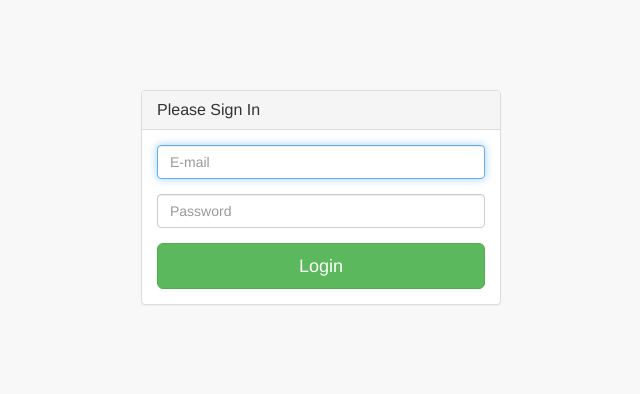
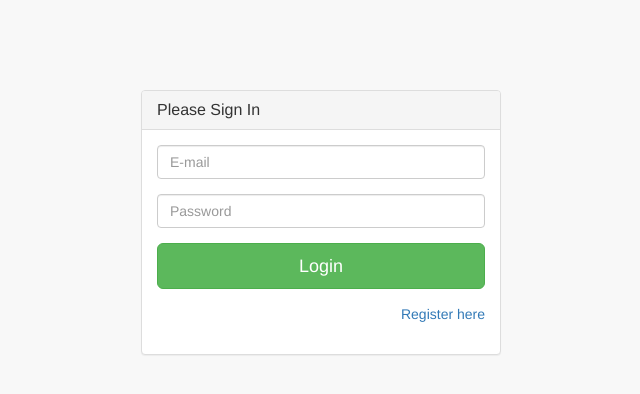
Before and after one commit to KospoAmela/job-finding, a PHP site: page /webprogramming/login.html in a window 1280 px wide. Shown: the top 394 px of the page, without its empty margins (319-959 px from the left). Run offline with PHP 8.4, Linux system fonts and the light colour scheme.

Commit message:
added register form

```diff
--- a/assets/css/startmin.css
+++ b/assets/css/startmin.css
@@ -4,6 +4,9 @@
  * For details, see http://www.apache.org/licenses/LICENSE-2.0.
  */
 
+.regular-user {
+  display: none;
+}
 body {
     background-color: #f8f8f8;
 }
--- a/login.html
+++ b/login.html
@@ -28,10 +28,10 @@
         <script src="https://cdnjs.cloudflare.com/ajax/libs/respond.js/1.4.2/respond.min.js"></script>
         <![endif]-->
     </head>
-    <body>
+    <body style="display:none">
 
         <div class="container">
-            <div class="row">
+            <div  id="login-form-container" class="row">
                 <div class="col-md-4 col-md-offset-4">
                     <div class="login-panel panel panel-default">
                         <div class="panel-heading">
@@ -47,7 +47,55 @@
                                         <input id="password" class="form-control" placeholder="Password" name="password" type="password" value="">
                                     </div>
                                     <!-- Change this to a button or input when using this as a form -->
-                                    <button id="login-link" onClick = "doLogin();" class="btn btn-lg btn-success btn-block">Login</button>
+                                    <div class="form-group">
+                                        <button id="login-link" onclick="doLogin();" class="btn btn-lg btn-success btn-block">Login</button>
+                                    </div>
+                                    <div class="form-group pull-right">
+                                        <a href="#" onclick="showRegisterForm()">Register here</a>
+                                    </div>
+                                </fieldset>
+                            </form>
+                        </div>
+                    </div>
+                </div>
+            </div>
+
+            <div id="register-form-alert" class="row hidden" style="margin-top:50px">
+              <div class="alert alert-success" role="alert">
+                This is a success alert—check it out!
+              </div>
+            </div>
+            <div id="register-form-container" class="row hidden">
+                <div class="col-md-4 col-md-offset-4">
+                    <div class="login-panel panel panel-default">
+                        <div class="panel-heading">
+                            <h3 class="panel-title">Register form</h3>
+                        </div>
+                        <div class="panel-body">
+                            <form role="form">
+                                <fieldset>
+                                    <div class="form-group">
+                                        <input id="register-name" class="form-control" placeholder="Name" name="name" type="text" autofocus>
+                                    </div>
+                                    <div class="form-group">
+                                        <input id="register-surname" class="form-control" placeholder="Surname" name="surname" type="text" autofocus>
+                                    </div>
+                                    <div class="form-group">
+                                        <input id="register-email" class="form-control" placeholder="E-mail" name="email" type="email" autofocus>
+                                    </div>
+                                    <div class="form-group">
+                                        <input id="register-username" class="form-control" placeholder="Username" name="username" type="text" autofocus>
+                                    </div>
+                                    <div class="form-group">
+                                        <input id="register-password" class="form-control" placeholder="Password" name="password" type="password" value="">
+                                    </div>
+                                    <!-- Change this to a button or input when using this as a form -->
+                                    <div class="form-group">
+                                        <button id="register-link" onclick="doRegister();" class="btn btn-lg btn-success btn-block">Register</button>
+                                    </div>
+                                    <div class="form-group pull-right">
+                                        <a href="#" onclick="showLoginForm()">Back to login</a>
+                                    </div>
                                 </fieldset>
                             </form>
                         </div>
@@ -63,22 +111,58 @@
         <script src="./assets/js/bootstrap.min.js"></script>
 
         <script type="text/javascript">
+
+            $(function(){
+              if(window.localStorage.getItem("token")){
+              window.location ="index.html";
+            }else {
+              $('body').show();
+            }
+            });
+
+            function showRegisterForm(){
+                $("#login-form-container").addClass("hidden");
+                $("#register-form-container").removeClass("hidden");
+            }
+
+            function showLoginForm(){
+                $("#login-form-container").removeClass("hidden");
+                $("#register-form-container").addClass("hidden");
+            }
+
+            function doRegister(){
+              var registerInfo = {
+                "name" : $("#register-name").val(),
+                "surname" : $("#register-surname").val(),
+                "email" : $("#register-email").val(),
+                "username" : $("#register-username").val(),
+                "password" : $("#register-password").val()
+              };
+              $("#register-link").prop('disabled',true);
+                $.post( "http://localhost/webprogramming/api/users/register", registerInfo).done(function( data ) {
+                    console.log(data);
+                    $("#register-form-container").addClass("hidden");
+                    $("#register-form-alert .alert").html(data.message);
+                    $("#register-form-alert").removeClass("hidden");
+                }).fail(function() {
+                    alert( "error" );
+                    $("#register-link").prop('disabled',false);
+                });
+            }
+
             function doLogin(){
               var loginInfo = {
                 "email" : $("#email").val(),
                 "password" : $("#password").val()
               };
-
               $("#login-link").prop('disabled',true);
-                $.post( "http://localhost/webprogramming/api/users/login", loginInfo)
-                .done(function( data ) {
-                  console.log("OKKKKK");
-                  alert( "Data Loaded: " + data );
+                $.post("http://localhost/webprogramming/api/users/login",loginInfo).done(function(data) {
+                  window.localStorage.setItem("token", data.token);
+                  window.location = "index.html";
                 }).fail(function() {
                     alert( "error" );
                     $("#login-link").prop('disabled',false);
-                    console.log("NOT OKKK");
-                  });
+                });
             }
         </script>
     </body>
```
Also changed, not shown: api/services/UserService.class.php (+6 -2 lines), index.html (+13 -7 lines), views/dashboard.html (+8 -2 lines).
